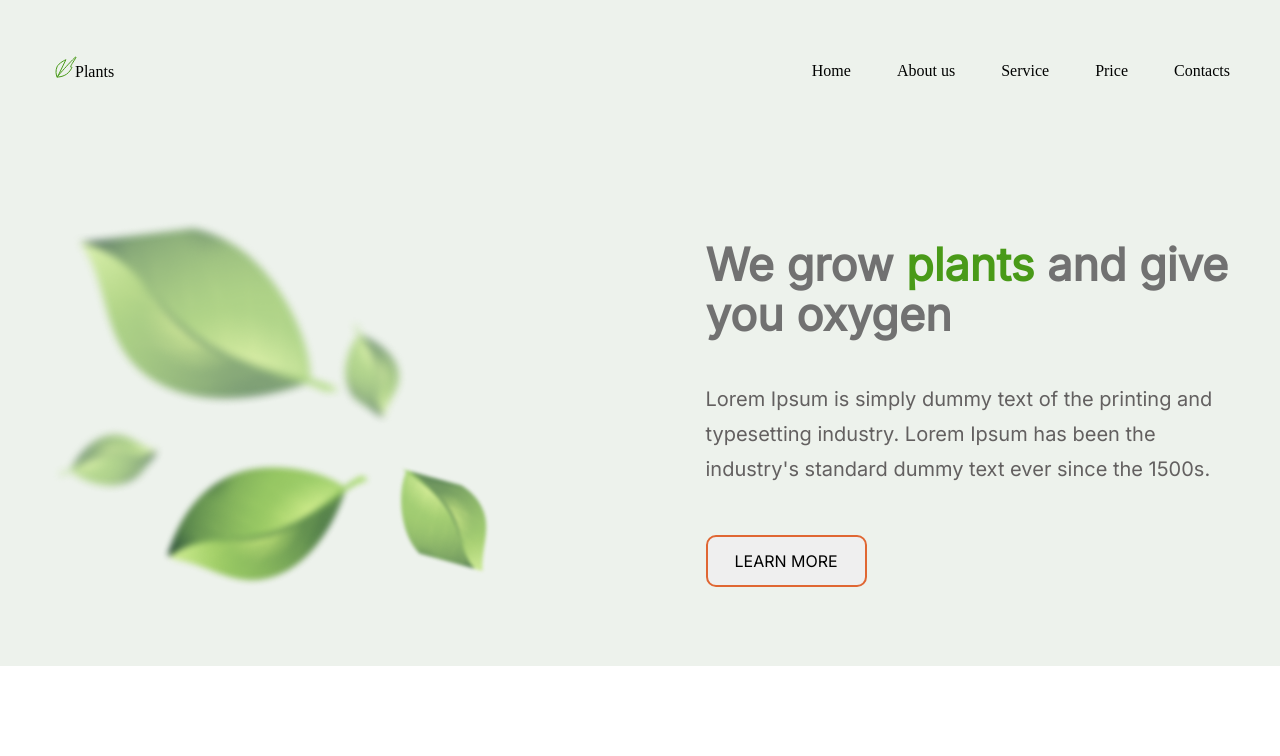
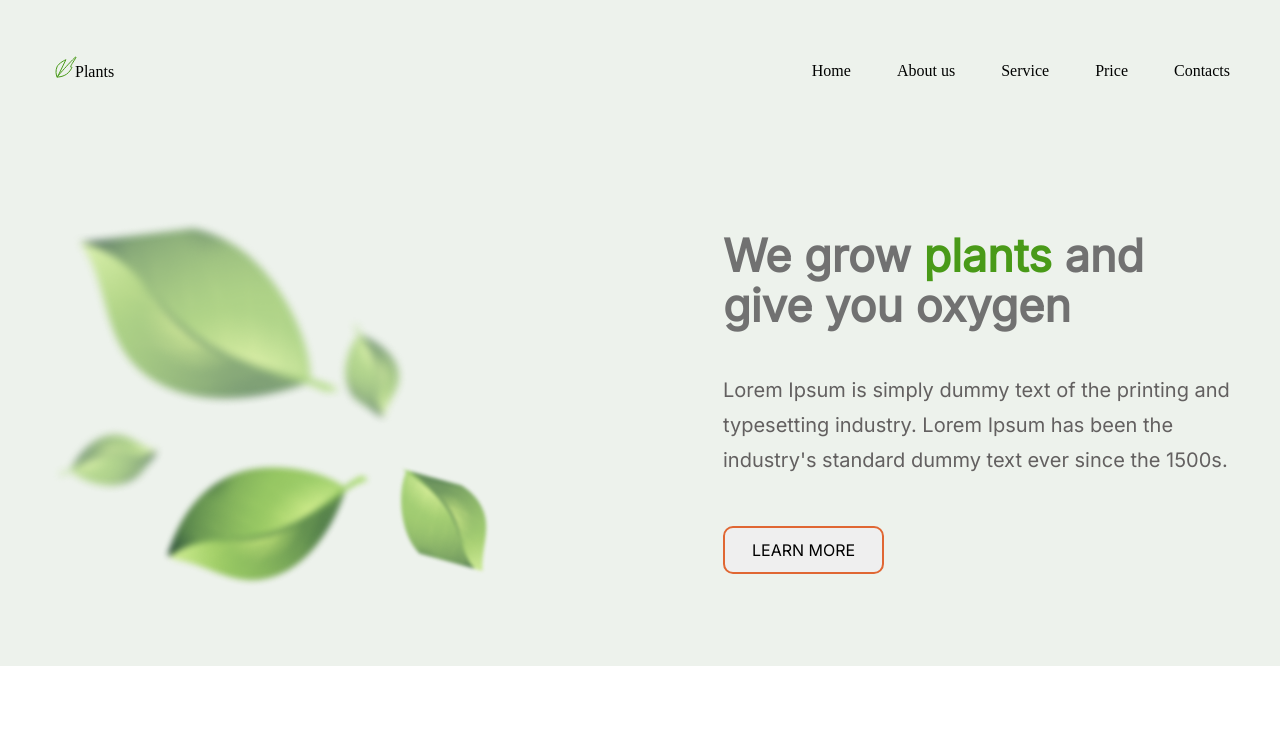
Before and after one commit to UlianaMakarova/plants, a plain HTML site: page plants/index.html in a window 1280 px wide. Shown: the top 756 px of the page. Drawn offline with Linux system fonts and the light colour scheme; a web font is replaced by a local one.

Commit message:
fix: correct positions in header and welcome

```diff
--- a/plants/css/style.css
+++ b/plants/css/style.css
@@ -83,8 +83,9 @@ body{
     padding-top: 62px;
 }
 .welcome_content{
-    padding-top: 98px;
-    flex: 1 1 50%;
+    padding-top: 89px;
+    padding-left: 80px;
+    flex: 1 1 100%;
 }
 .welcome_header{
     font-family: 'Inter';
@@ -107,6 +108,7 @@ body{
 }
 .welcome_button{
     box-sizing: border-box;
+    min-width: 158px;
     border: 2px solid #E06733;
     border-radius: 10px;
     transition-duration: 0.4s;
@@ -116,7 +118,7 @@ body{
     font-weight: 400;
     font-size: 16px;
     line-height: 20px;
-    padding: 14px 27px;
+    padding: 12px 27px;
 
     color: #000000;
 }
```
